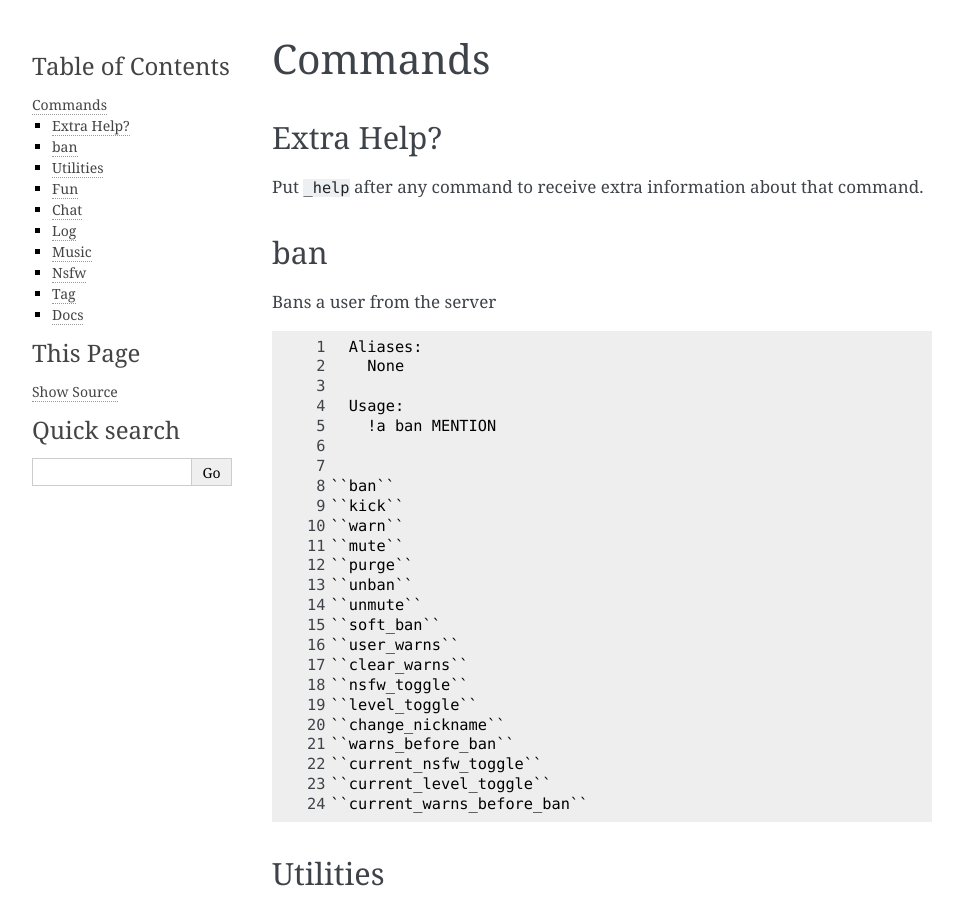
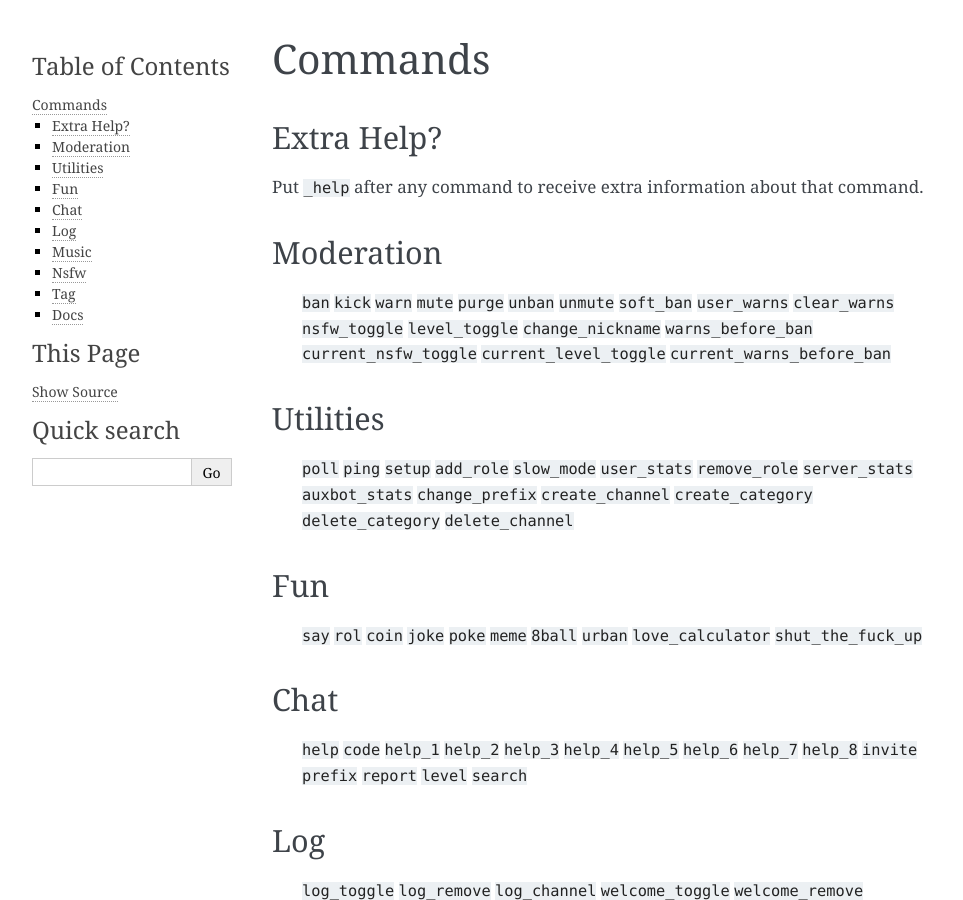
Before and after one commit to auxbot-discord-bot/docs, a Sphinx documentation site: the page built from docs/pages/commands.rst, in a window 1280 px wide and 900 px high. Shown: the whole window, without its empty margins (148-1111 px from the left). Built offline with Sphinx 7.4.7, drawn with Linux system fonts in a browser that asks for light colours.

Commit message:
AuxBot Docs Fixed Commands File

```diff
--- a/docs/pages/commands.rst
+++ b/docs/pages/commands.rst
@@ -5,20 +5,8 @@ Extra Help?
 --------------------------------------------------------------------------------
 Put ``_help`` after any command to receive extra information about that command.
 
-ban
----
-Bans a user from the server
-
-.. code-block:: php
-  :linenos:
-
-    Aliases:
-      None
-
-    Usage:
-      !a ban MENTION
-
-
+Moderation
+----------
   ``ban``
   ``kick``
   ``warn``
```
